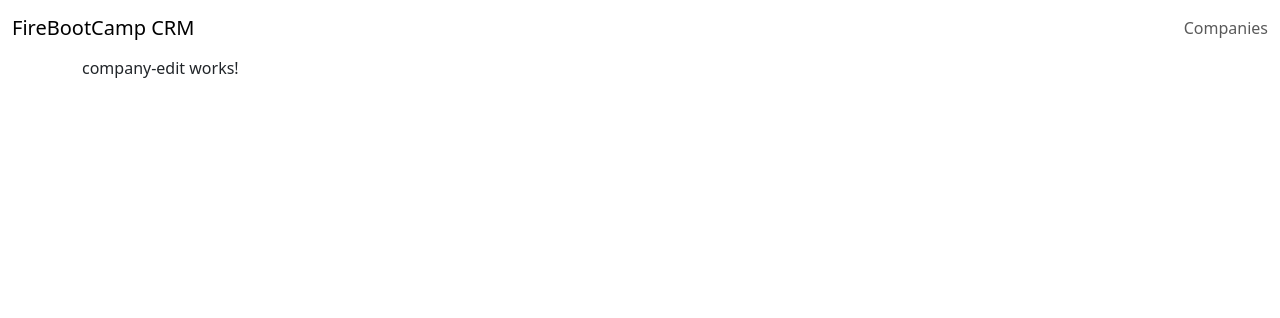
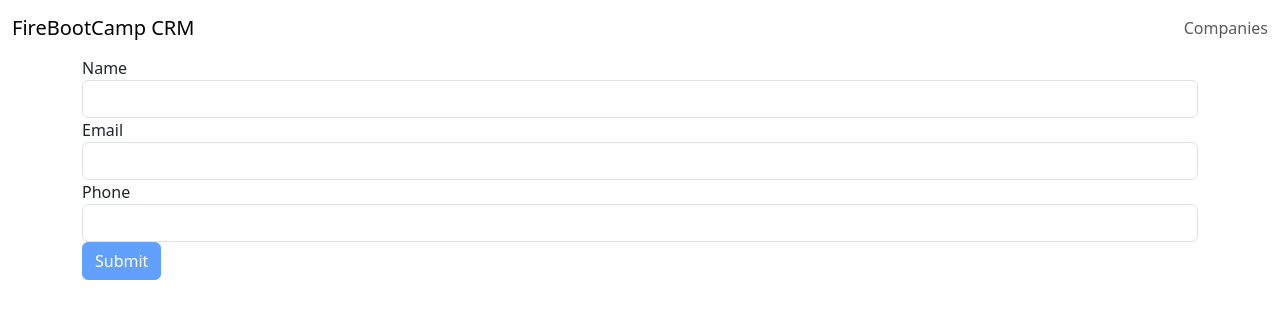
Before and after one commit to SSWConsulting/ng-workshop-bris-jan-2024, an Angular app: page /company/add in a window 1280 px wide. Shown: the top 318 px of the page. Built offline with nearby package versions, Linux system fonts and the light colour scheme.

Commit message:
company add - wired up reactive form

```diff
--- a/src/app/app.module.ts
+++ b/src/app/app.module.ts
@@ -3,7 +3,7 @@ import { BrowserModule, provideClientHydration } from '@angular/platform-browser
 
 import { AppRoutingModule } from './app-routing.module';
 import { AppComponent } from './app.component';
-import { FormsModule } from '@angular/forms';
+import { FormsModule, ReactiveFormsModule } from '@angular/forms';
 import { CompanyListComponent } from './company/company-list/company-list.component';
 import { NgbModule } from '@ng-bootstrap/ng-bootstrap';
 import { HttpClientModule } from '@angular/common/http';
@@ -21,6 +21,7 @@ import { CompanyEditComponent } from './company/company-edit/company-edit.compon
     BrowserModule,
     HttpClientModule,
     FormsModule,
+    ReactiveFormsModule,
     AppRoutingModule,
     NgbModule
   ],
--- a/src/app/company/company-edit/company-edit.component.html
+++ b/src/app/company/company-edit/company-edit.component.html
@@ -1 +1,51 @@
-<p>company-edit works!</p>
+<form [formGroup]="formGroup">
+  <div class="form-group">
+    <label for="name">Name</label>
+    <input
+      type="text"
+      class="form-control"
+      name="name"
+      formControlName="name"
+    />
+    <div *ngIf="f().name.touched && f().name.hasError('required')" class="alert alert-danger">
+      Name is required
+    </div>
+  </div>
+
+  <div class="form-group">
+    <label for="email">Email</label>
+    <input
+      type="text"
+      class="form-control"
+      name="email"
+      formControlName="email"
+    />
+    <div *ngIf="f().email.touched && !!f().email.errors" class="alert alert-danger">
+      Email has error {{ f().email.errors | json }}
+    </div>
+  </div>
+
+  <div class="form-group">
+    <label for="phone">Phone</label>
+    <input
+      type="number"
+      class="form-control"
+      name="phone"
+      formControlName="phone"
+    />
+    <div *ngIf="f().phone.touched && f().phone.hasError('required')" class="alert alert-danger">
+      Phone is required
+    </div>
+  </div>
+
+  <div class="form-group">
+    <button
+      type="button"
+      class="btn btn-primary"
+      [disabled]="!formGroup.valid"
+      (click)="saveCompany()"
+    >
+      Submit
+    </button>
+  </div>
+</form>
--- a/src/app/company/company-edit/company-edit.component.ts
+++ b/src/app/company/company-edit/company-edit.component.ts
@@ -1,10 +1,47 @@
 import { Component } from '@angular/core';
+import { CompanyService } from '../company.service';
+import { Router } from '@angular/router';
+import { Company } from '../company';
+import { FormBuilder, FormControl, FormGroup, Validators } from '@angular/forms';
 
 @Component({
   selector: 'fbc-company-edit',
   templateUrl: './company-edit.component.html',
-  styleUrl: './company-edit.component.scss'
+  styleUrl: './company-edit.component.scss',
 })
 export class CompanyEditComponent {
+  // formGroup = new FormGroup({
+  //   name: new FormControl('', [Validators.required]),
+  //   email: new FormControl('', [Validators.required, Validators.email]),
+  //   phone: new FormControl('', [Validators.required]),
+  // });
+  // formGroup = this.fb.group({
+  //   name: this.fb.control('', [Validators.required]),
+  //   email: this.fb.control('', [Validators.required, Validators.email]),
+  //   phone: this.fb.control('', [Validators.required]),
+  // });
+  formGroup = this.fb.group({
+    name: ['', [Validators.required]],
+    email: ['', [Validators.required, Validators.email]],
+    phone: ['', [Validators.required]],
+  });
 
+  constructor(
+    private readonly companyService: CompanyService,
+    private readonly fb: FormBuilder,
+    private readonly router: Router
+  ) {}
+
+  f() {
+    return this.formGroup.controls;
+  }
+
+  saveCompany() {
+    if (this.formGroup.valid) {
+      const company = this.formGroup.value as unknown as Company;
+      this.companyService
+        .addCompany(company)
+        .subscribe(() => this.router.navigate(['/company/list']));
+    }
+  }
 }
--- a/src/app/company/company.service.ts
+++ b/src/app/company/company.service.ts
@@ -18,6 +18,12 @@ export class CompanyService {
       .pipe(catchError(this.errorHandler<Company[]>));
   }
 
+  addCompany(company: Company): Observable<Company> {
+    return this.httpClient
+      .post<Company>(`${this.API_BASE}/company`, company)
+      .pipe(catchError(this.errorHandler<Company>));
+  }
+
   deleteCompany(companyId: number): Observable<Company> {
     return this.httpClient
       .delete<Company>(`${this.API_BASE}/company/${companyId}`)
```
